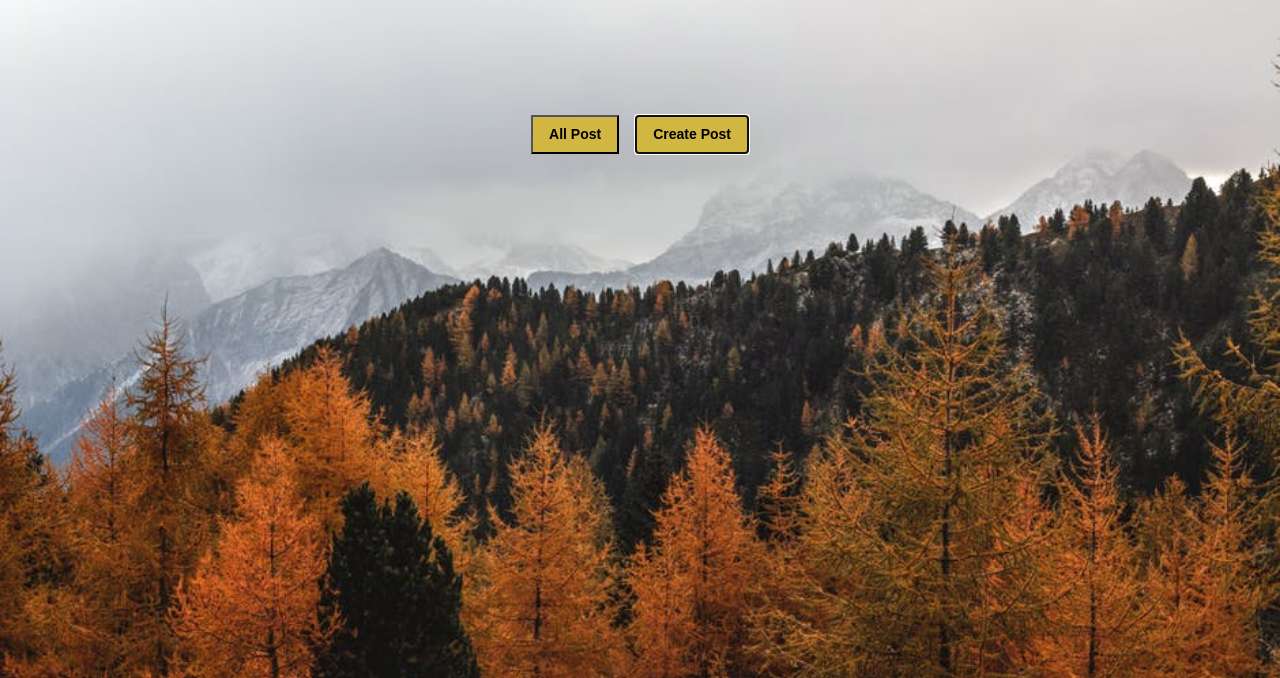
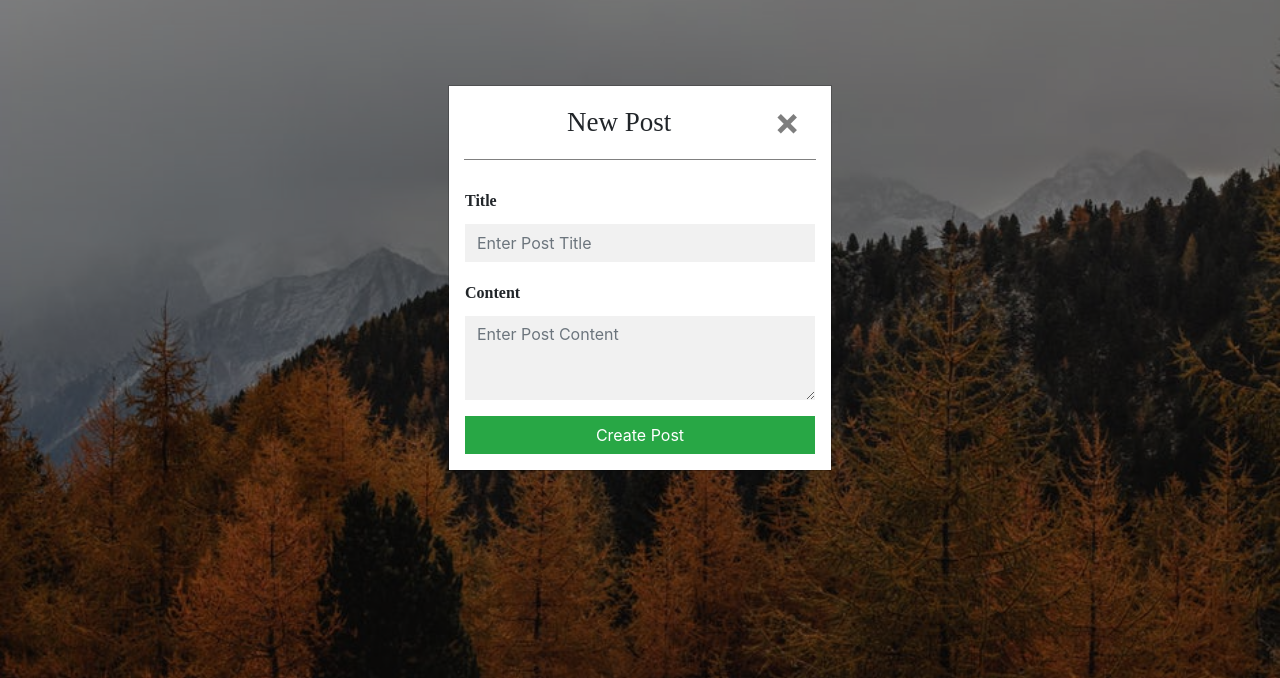
Before and after one commit to Sakshi-ansal/Upgrad-Project-1-, a plain HTML site: page index.html in a window 1280 px wide. Both pictures are taken after a click on the button "Create Post". Shown: the part 122-800 px from the top of the page. Drawn offline with nearby package versions, Linux system fonts and the light colour scheme.

Commit message:
Added functionality to Edit/Save buttons and added CreatePostModal

```diff
--- a/css/header.css
+++ b/css/header.css
@@ -39,6 +39,7 @@ the title "ScriBBler" & the sub-heading below "ScriBBLer" */
  .modal-header{
     border-bottom: 1px solid gray!important;
     margin-left: 15px!important;
+    margin-bottom: 10px;
     margin-right: 15px!important;
  }
  .close{
--- a/css/index.css
+++ b/css/index.css
@@ -27,4 +27,5 @@ body{
 }
 #underline{
    text-decoration: none;
+
 }
--- a/css/post.css
+++ b/css/post.css
@@ -56,7 +56,7 @@
         border:none;
         padding:6px 33px 6px 33px;
         font-size:16px;
-        border-radius: 3px;
+        border-radius: 2px;
         font-family: Helvetica;
         box-shadow: 0px 3px 5px #d48383;
 
@@ -87,10 +87,11 @@
     min-height:20px;
     width:68%;
     padding:10px;
-
 }
+/* New comments Added */
 .newDiv{
     background: white;
     margin:10px;
     padding:13px 10px 13px 10px;
+    font-family: 'Times New Roman';
 }
--- a/index.html
+++ b/index.html
@@ -47,7 +47,7 @@
                     <a id="underline" href="./html/bloglist.html"><button class="centerButt">All Post</button></a>
                 </div>
                 <div class="p-2 bd-highlight">
-                    <button class="centerButt">Create Post</button>
+                    <button class="centerButt" data-toggle="modal" data-target="#createPostModal" >Create Post</button>
                 </div>
             </div>
 
@@ -84,7 +84,7 @@
                              <button type="submit" class="btn btn-success form-control buttonBorder">Sign In</button>
                           </div>
                       </form> <br>
-                      <p class="footer"><b>Not a member? </b><a id="signupFooter" href="#" data-toggle="modal" data-dismiss="modal" data-target="#signUpModal"><b>Sign Up</b></a></p>
+                      <p class="footer"><b>Not a member? </b><a id="signupFooter" data-toggle="modal" data-dismiss="modal" data-target="#signUpModal"><b>Sign Up</b></a></p>
                     </div>
                 </div>
               </div>
@@ -142,7 +142,39 @@
 
     <div>
 
-    	<!-- Insert code for Create Post modal here -->
+        <!-- Insert code for Create Post modal here -->
+
+        <div class="modal fade" id="createPostModal" tabindex="-1" role="dialog" aria-labelledby="exampleModalCenterTitle" aria-hidden="true">
+                <div class="modal-dialog modal-dialog-centered" role="document">
+                  <div class="modal-content">
+                    <div class="modal-header text-center">
+                      <h5 class="modal-title title w-100" id="exampleModalLongTitle" >New Post</h5>
+                      <button type="button" class="close" data-dismiss="modal" aria-label="Close">
+                        <span aria-hidden="true">&times;</span>
+                      </button>
+
+                    </div>
+                    <div class="modal-body">
+
+                      <form>
+                          <div class="form-group">
+                              <label class="label" for="user">Title</label>
+                              <input class="form-control override" type="text" name="username" id="uname" placeholder="Enter Post Title" required="required">
+                          </div>
+                          <div class="form-group">
+                              <label class="label">Content</label>
+                              <textarea class="form-control override" rows="3" placeholder="Enter Post Content" required="required"></textarea>
+                          </div>
+
+                          <div>
+                             <button type="submit" class="btn btn-success form-control buttonBorder">Create Post</button>
+                          </div>
+                      </form>
+                    </div>
+                </div>
+              </div>
+
+        </div>
 
     </div>
 
```
Also changed, not shown: html/post.html (+2 -2 lines), js/post.js (+11 -5 lines).
